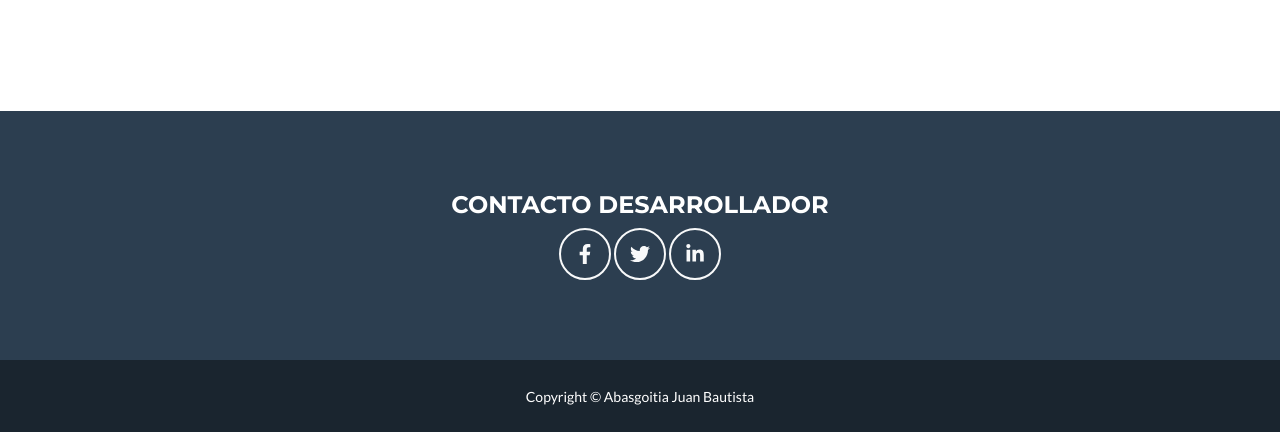
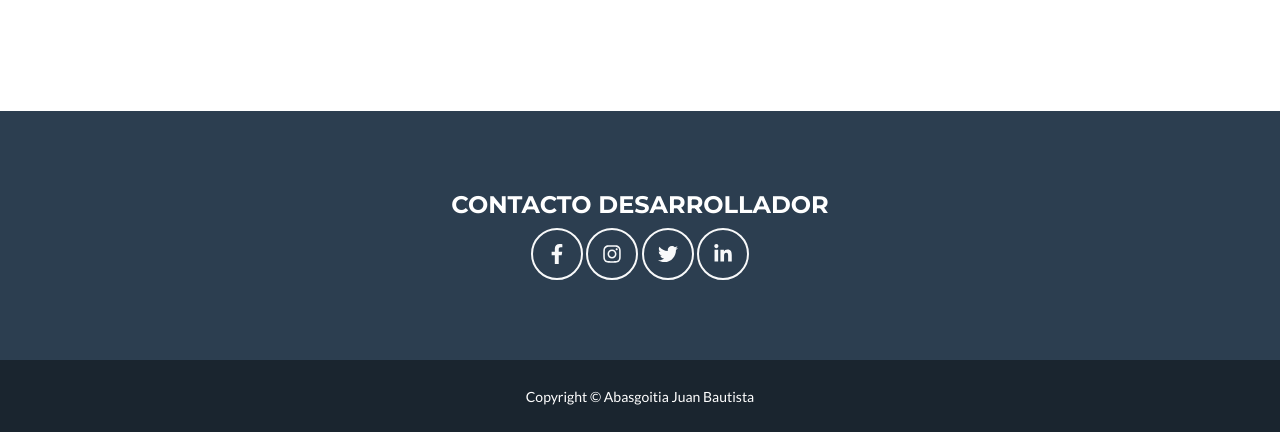
Before and after one commit to BautiAbas/proyectoFinal_CursoPyhton, a Django app: page / in a window 1280 px wide. Shown: the part 1177-1609 px from the top of the page. Run offline with Django 4.2, Linux system fonts and the light colour scheme; some libraries are stand-ins or nearby versions.

Commit message:
Agregue logo de IG

```diff
--- a/inicio/templates/index.html
+++ b/inicio/templates/index.html
@@ -75,8 +75,10 @@
                 <h4 class="footer-section-heading text-center text-uppercase mb-2">Contacto desarrollador</h4>
                     <!-- Footer Social Icons-->
                     <a class="btn btn-outline-light btn-social mx-0" href="https://www.facebook.com/profile.php?id=100004028652138"><i class="fab fa-fw fa-facebook-f"></i></a>
+                    <a class="btn btn-outline-light btn-social mx-0" href="https://www.instagram.com/bautista_abasgoitia/"><i class="fab fa-fw fa-instagram"></i></a>
                     <a class="btn btn-outline-light btn-social mx-0" href="https://twitter.com/JuanAbas11"><i class="fab fa-fw fa-twitter"></i></a>
-                    <a class="btn btn-outline-light btn-social mx-0" href="https://www.linkedin.com/in/juan-bautista-abasgoitia-564066200/"><i class="fab fa-fw fa-linkedin-in"></i></a>            </div>
+                    <a class="btn btn-outline-light btn-social mx-0" href="https://www.linkedin.com/in/juan-bautista-abasgoitia-564066200/"><i class="fab fa-fw fa-linkedin-in"></i></a>
+                </div>
         </footer>
         <!-- Copyright Section-->
         <div class="copyright py-4 text-center text-white">
```
